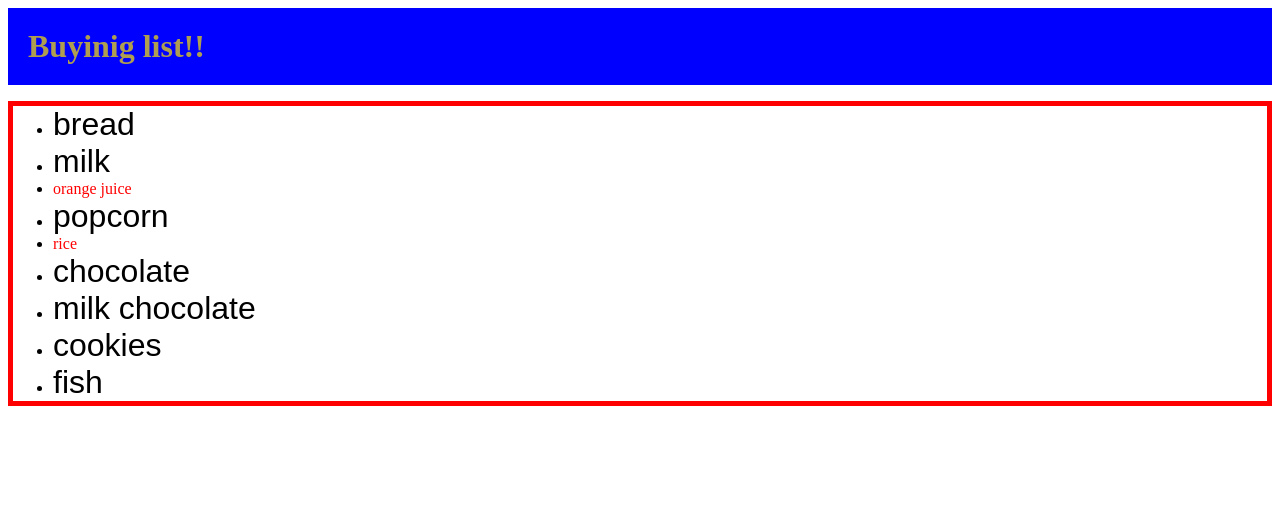
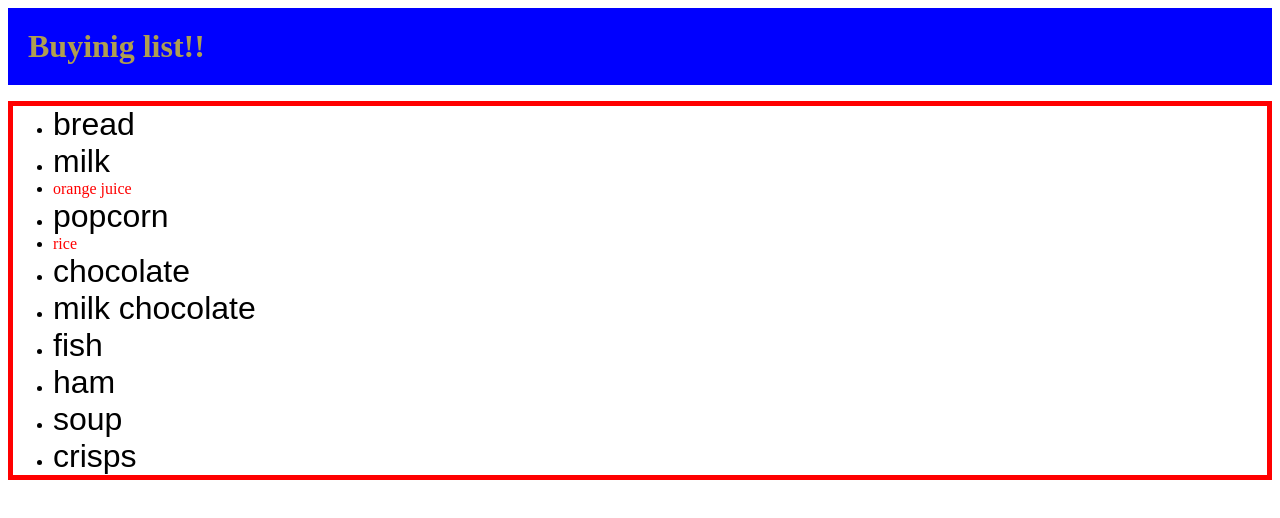
Before and after one commit to Bioiqs-iGem/iGEMWiki_EdTutorial, a plain HTML site: page index.html in a window 1280 px wide. Drawn offline with Linux system fonts and the light colour scheme.

Commit message:
My commit

```diff
--- a/index.html
+++ b/index.html
@@ -14,11 +14,13 @@
         <li><span class="items">milk</span></li>
         <li><span id="important">orange juice</span></li>
         <li><span class="items">popcorn</span></li>
-        <li><span id="important">rice</span></li>
-        <li><span class="items">chocolate</span></li>
-        <li><span class="items">milk chocolate</span></li>
-        <li><span class="items">cookies</span></li>
-        <li><span class="items">fish</span></li>
+       <li><span id="important">rice</span></li>
+       <li><span class="items">chocolate</span></li>
+       <li><span class="items">milk chocolate</span></li>
+       <li><span class="items">fish</span></li>
+       <li><span class="items">ham</span></li>
+       <li><span class="items">soup</span></li>
+       <li><span class="items">crisps</span></li>
     </ul>
 </body>
 </html>
```
